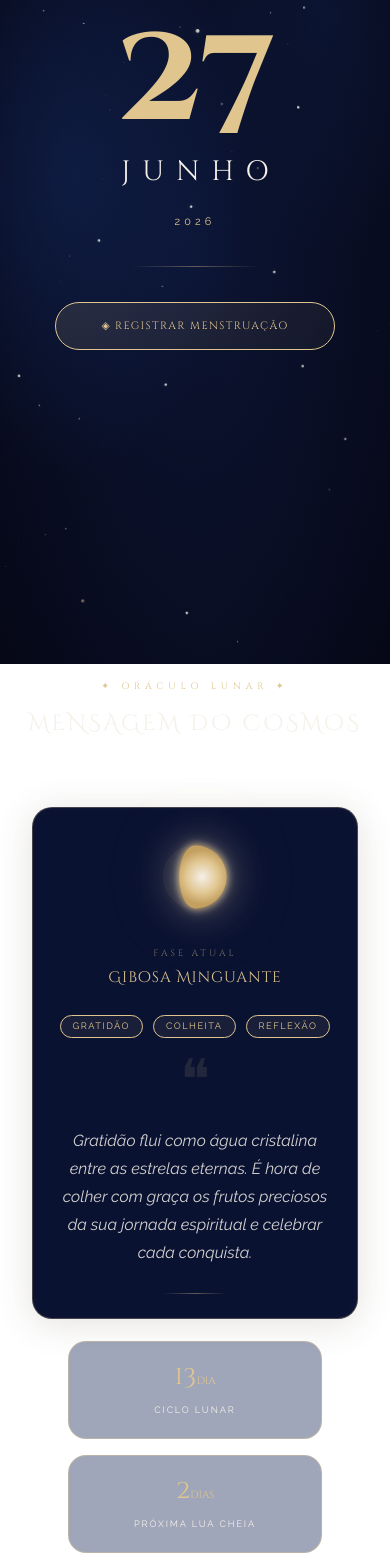
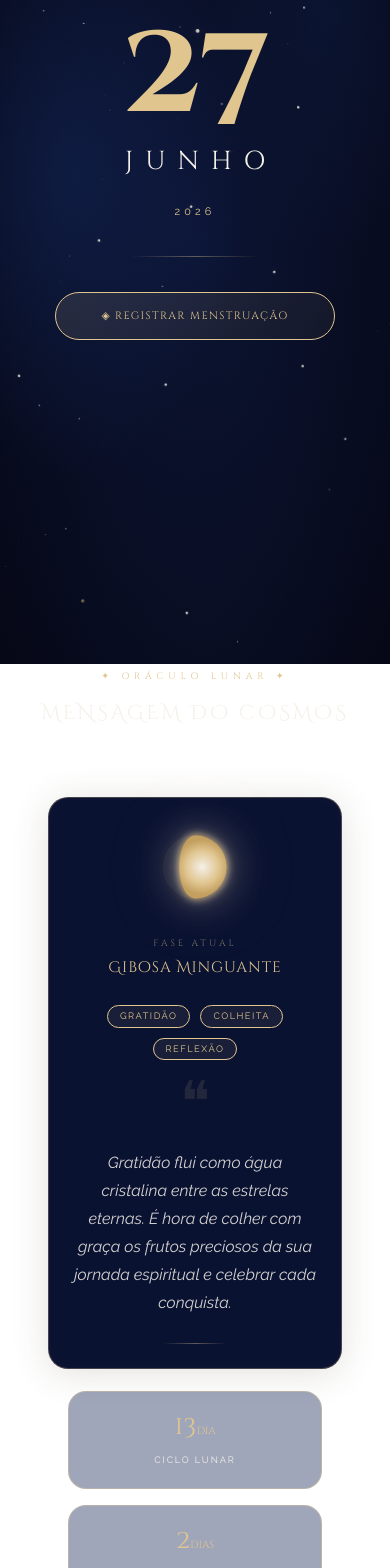
Before and after one commit to kaylannesatiro/lunar-cycle, a React app in the folder frontend/: page /home in a window 390 px wide. Shown: the part 180-1748 px from the top of the page. Built offline with nearby package versions, Linux system fonts and the light colour scheme; no server answers; the HTML template or start-up script is replaced by a standard one.

Commit message:
style: alteração css

```diff
--- a/frontend/src/pages/Home.css
+++ b/frontend/src/pages/Home.css
@@ -6,7 +6,7 @@
     flex-direction: column;
     align-items: center;
     width: 100%;
-    /* Permitindo expansão até 920px para casar com o container do título da sessão */
+    /* Permitindo expansão total para casar com o contêiner do título da sessão */
     max-width: 920px;
     margin: 0 auto;
     box-sizing: border-box;
@@ -69,7 +69,6 @@
     font-style: normal;
     font-weight: 400;
     line-height: 69px; /* 150% */
-    /* Adiciona o recuo à esquerda proporcional para balancear o letter-spacing extremo do Figma */
     padding-left: 31.28px;
     letter-spacing: 31.28px;
     text-transform: uppercase;
@@ -95,7 +94,7 @@
     display: flex;
     padding: 35.2px 0;
     flex-direction: column;
-    align-items: center; /* Alinhado ao centro para casar com a simetria do header */
+    align-items: center;
     width: 100%;
 }
 
@@ -112,7 +111,7 @@
 }
 
 /* =========================================================
-   ANIMAÇÃO LUA (ZONA ESPERANDO RENDERIZAÇÃO FUTURA)
+   ANIMAÇÃO LUA (ZONA DE RESERVA EM ESPERA)
    ========================================================= */
 .home-animacao-lua-placeholder {
     height: 310px;
@@ -134,7 +133,7 @@
     height: 310px;
     align-self: stretch;
     display: flex;
-    align-items: flex-end; /* Senta o título na base do bloco de respiro */
+    align-items: flex-end;
     justify-content: center;
     width: 100%;
 }
@@ -174,23 +173,23 @@
 }
 
 /* =========================================================
-   CONTÊINERES DE ALINHAMENTO (Larguras Idênticas)
+   CONTÊINERES DE ALINHAMENTO (Larguras Idênticas em rem)
    ========================================================= */
 
-/* Força o Oráculo a ter uma largura máxima controlada e centralizada */
+/* Oráculo: Distância exata de 48px do container de título da sessão */
 .home-oraculo-component-wrapper {
     width: 100%;
-    max-width: 780px; /* Alinha com o padrão de largura dos cards do seu projeto */
+    max-width: 57.416rem; /* Casando perfeitamente com o contêiner interno do oráculo */
     display: flex;
     justify-content: center;
     margin-top: 48px;
     box-sizing: border-box;
 }
 
-/* Força os Dados Extras a seguirem exatamente a mesma linha do Oráculo */
+/* Dados Extras: Distância exata de 22.4px do container do oráculo */
 .home-dadosextras-component-wrapper {
     width: 100%;
-    max-width: 780px; /* Exatamente o mesmo tamanho do contêiner de cima */
+    max-width: 57.416rem; /* Casando perfeitamente para manter o alinhamento em bloco */
     display: flex;
     justify-content: center;
     margin-top: 22.4px;
@@ -201,10 +200,10 @@
    SEÇÃO CALENDÁRIO
    ========================================================= */
 
-/* Calendário: a uma distância de 63.98px + 32px do dados extras */
+/* Calendário: Distância exata de 63.98px + 32px dos dados extras */
 .home-secao-calendario {
     width: 100%;
-    margin-top: calc(63.98px + 32px); /* Mantém o cálculo exato do Figma */
+    margin-top: calc(63.98px + 32px);
     display: flex;
     flex-direction: column;
     align-items: center;
@@ -216,13 +215,17 @@
    ========================================================= */
 @media (max-width: 960px) {
     .home-container-titulo-sessao { width: 100%; }
+    .home-oraculo-component-wrapper,
+    .home-dadosextras-component-wrapper {
+        max-width: calc(100% - 2rem);
+    }
 }
 
 @media (max-width: 600px) {
     .home-header-container { height: auto; padding: 60px 16px 24px 16px; }
-    .home-dia-destaque { font-size: 140px; line-height: 120px; }
-    .home-mes-subtitulo { font-size: 28px; letter-spacing: 12px; padding-left: 12px; }
+    .home-dia-destaque { font-size: 130px; line-height: 110px; }
+    .home-mes-subtitulo { font-size: 26px; letter-spacing: 12px; padding-left: 12px; }
     .home-animacao-lua-placeholder { height: 160px; }
     .home-container-titulo-menor { height: 160px; }
-    .home-titulo-sessao { font-size: 22px; line-height: 32px; }
+    .home-titulo-sessao { font-size: 20px; line-height: 30px; }
 }
```
